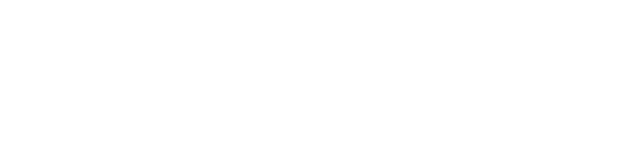
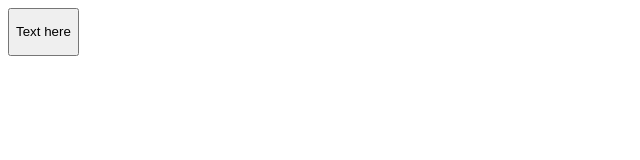
Before and after one commit to Mach69ne/Mach69ne.github.io, a plain HTML site: page index.html in a window 1280 px wide. Shown: the whole page, without its empty margins (0-640 px from the left). Drawn offline with Linux system fonts and the light colour scheme.

Commit message:
Update index.html

```diff
--- a/index.html
+++ b/index.html
@@ -2,5 +2,10 @@
 <html>
 <title> Trivia Game </title>
 <body>
+	<div>
+		<button>
+			<p>Text here</p>
+		</button>
+	</div>
 </body>
 </html>
```
